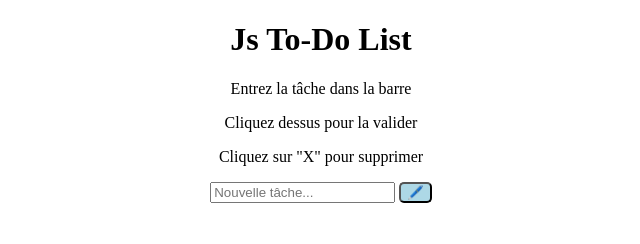
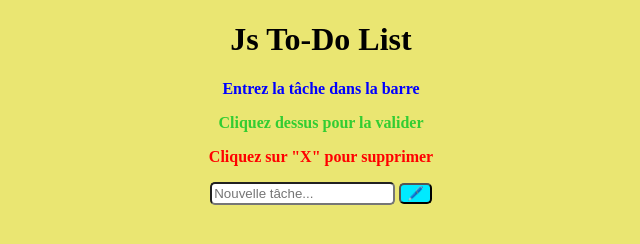
Before and after one commit to frNicolasSCHMITT/JS-TodoList, a plain HTML site: page index.html in a window 1280 px wide. Shown: the whole page, without its empty margins (319-959 px from the left). Drawn offline with Linux system fonts and the light colour scheme.

Commit message:
feat: some more style

```diff
--- a/style.css
+++ b/style.css
@@ -1,5 +1,20 @@
 body {
   text-align: center;
+  background-color: #eae672;
+  font-weight: bold;
+}
+#first {
+  color: blue;
+}
+#second {
+  color: limegreen;
+}
+#third {
+  color: red;
+}
+input {
+  border-radius: 5px;
+  padding: 2px;
 }
 button {
   cursor: pointer;
@@ -11,7 +26,7 @@ button:hover {
   background-color: limegreen;
 }
 #enter {
-  background-color: lightblue;
+  background-color: rgb(0, 234, 255);
 }
 #enter:hover {
   background-color: limegreen;
@@ -29,7 +44,7 @@ li {
   border: 2px solid black;
   border-radius: 5px;
   margin-bottom: 10px;
-  background-color: lightblue;
+  background-color: rgb(0, 234, 255);
   display: flex;
   justify-content: space-between;
   cursor: pointer;
```
